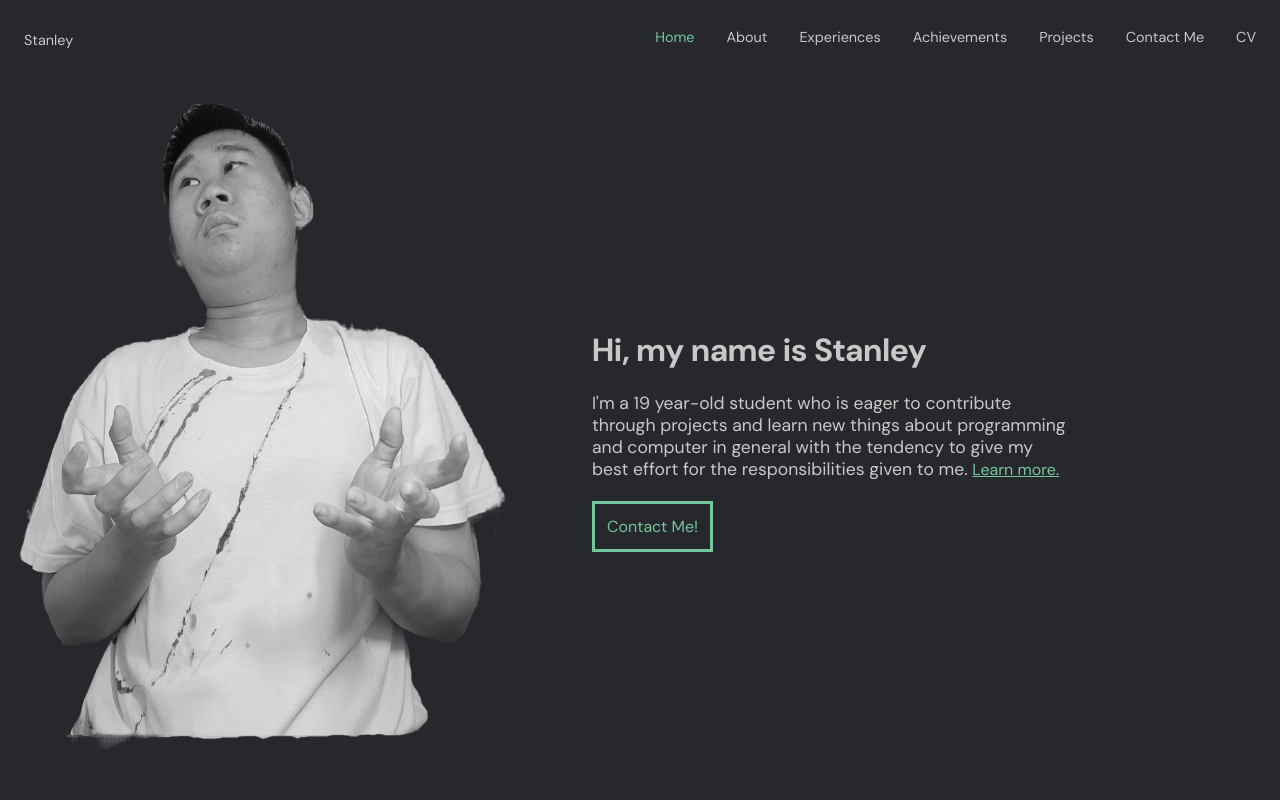
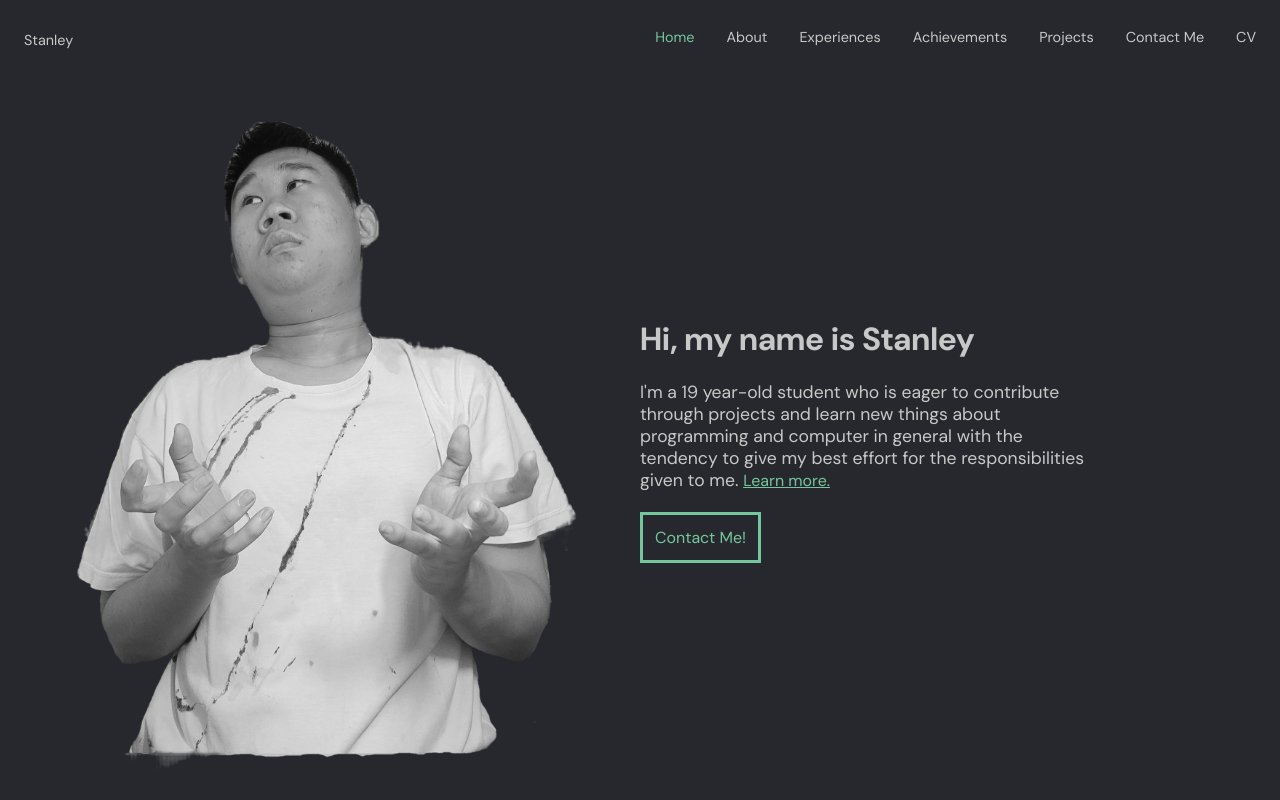
Before and after one commit to StanleyJo-37/portofolio-website, a React (Vite) app in the folder frontend/: page / in a window 1280 px wide. Built offline with nearby package versions, Linux system fonts and the light colour scheme.

Commit message:
Created ImageWithText Component

```diff
--- a/frontend/src/Pages/App.css
+++ b/frontend/src/Pages/App.css
@@ -5,18 +5,25 @@
 
 #my-photo {
   height: 100%;
-  width: 40%;
+}
+
+#left {
+  height: 100%;
+  width: 50%;
+
+  display: flex;
+  justify-content: center;
+  align-items: center;
 }
 
 #right {
   height: 100%;
-  width: 60%;
+  width: 50%;
 
   display: flex;
   justify-content: center;
   align-items: flex-start;
   flex-direction: column;
-  padding-left: 5rem;
 }
 
 .intro-text {
--- a/frontend/src/Pages/App.tsx
+++ b/frontend/src/Pages/App.tsx
@@ -20,23 +20,25 @@ function App() {
             { label: 'CV', link: '/CV', active: false, openInNewTab: true, },
         ]}
       />
-      <div id='intro-content' className='first-section'>
-        <img src='/images/png/main-photo.png' alt='My Photo' id='my-photo' />
+      <div className='first-section' id='intro-content'>
+        <div id="left">
+          <img src='/images/png/main-photo.png' alt='My Photo' id='my-photo' />
+        </div>
         <div id='right'>
-          <h1 id='intro-title' className='intro-text'>Hi, my name is Stanley</h1>
+          <h1 className='intro-text' id='intro-title' >Hi, my name is Stanley</h1>
           <br />
-            <p id='brief-intro' className='intro-text'>
-            I'm a 19 year-old student who is eager to contribute through
-            projects and learn new things about programming and computer
-            in general with the tendency to give my best effort for the
-            responsibilities given to me. <Link to='/About'>Learn more.</Link>
+            <p className='intro-text' id='brief-intro'>
+              I'm a 19 year-old student who is eager to contribute through
+              projects and learn new things about programming and computer
+              in general with the tendency to give my best effort for the
+              responsibilities given to me. <Link to='/About'>Learn more.</Link>
             </p>
           <br />
           <Button link='/Contacts' id='intro' color='bg-dark' label='Contact Me!' buttonType='button' />
         </div>
       </div>
 
-      <div className='full-page'>
+      <div className='full-page' id='skills'>
 
       </div>
     </>
```
Also changed, not shown: frontend/src/Util/ImageWithText.css (added, +15 -0 lines), frontend/src/Util/ImageWithText.tsx (added, +29 -0 lines).
